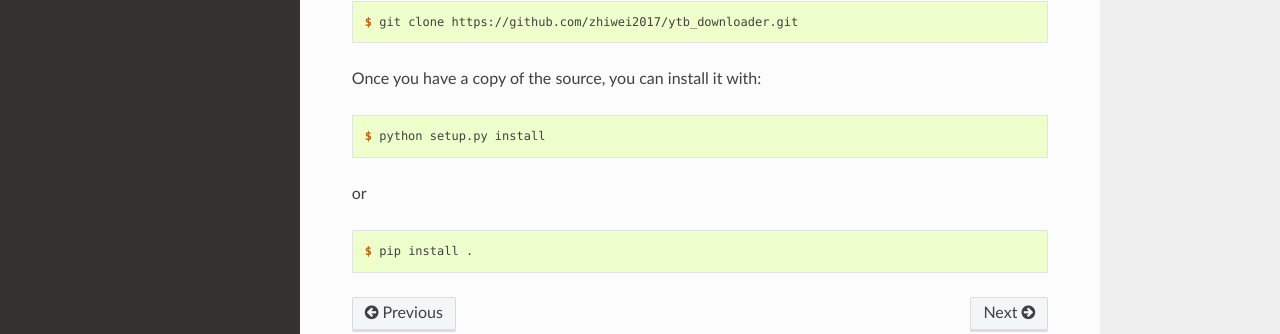
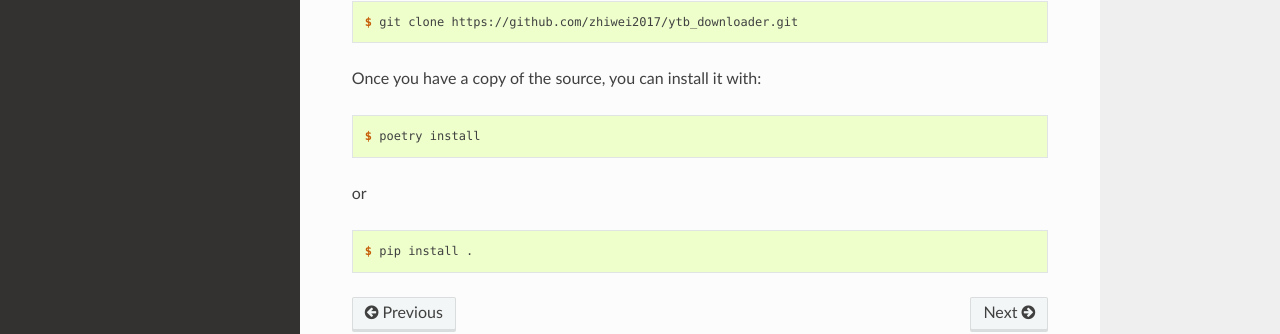
Before and after one commit to zhiwei2017/ytb_downloader, a Sphinx documentation site: the page built from docs/source/02_installation.rst, in a window 1280 px wide and 1016 px high. Shown: the part 554-888 px from the top of the window. Built offline with Sphinx 7.4.7 and the Read the Docs theme 3.1.0, drawn with Linux system fonts in a browser that asks for light colours; formulas are drawn with MathJax 3; some of the changed lines change nothing that is shown.

Commit message:
Adapt documentation

```diff
--- a/docs/source/02_installation.rst
+++ b/docs/source/02_installation.rst
@@ -28,7 +28,7 @@ Once you have a copy of the source, you can install it with:
 
 .. code-block:: console
 
-    $ python setup.py install
+    $ poetry install
 
 or
 
--- a/docs/source/conf.py
+++ b/docs/source/conf.py
@@ -16,6 +16,7 @@
 import datetime
 import os
 import sys
+import importlib.metadata
 
 root_path = os.path.abspath('../..')
 sys.path.insert(0, root_path)
@@ -28,10 +29,7 @@ copyright = '{}, {}'.format(datetime.datetime.now().year, author)
 
 
 # The short X.Y version
-local_vars = dict()
-version_path = os.path.join(root_path, "ytb_downloader", "version.py")
-exec(open(version_path).read(), local_vars)
-version = local_vars["__version__"]
+version = importlib.metadata.version("ytb_downloader")
 # The full version, including alpha/beta/rc tags
 release = version
 
```
